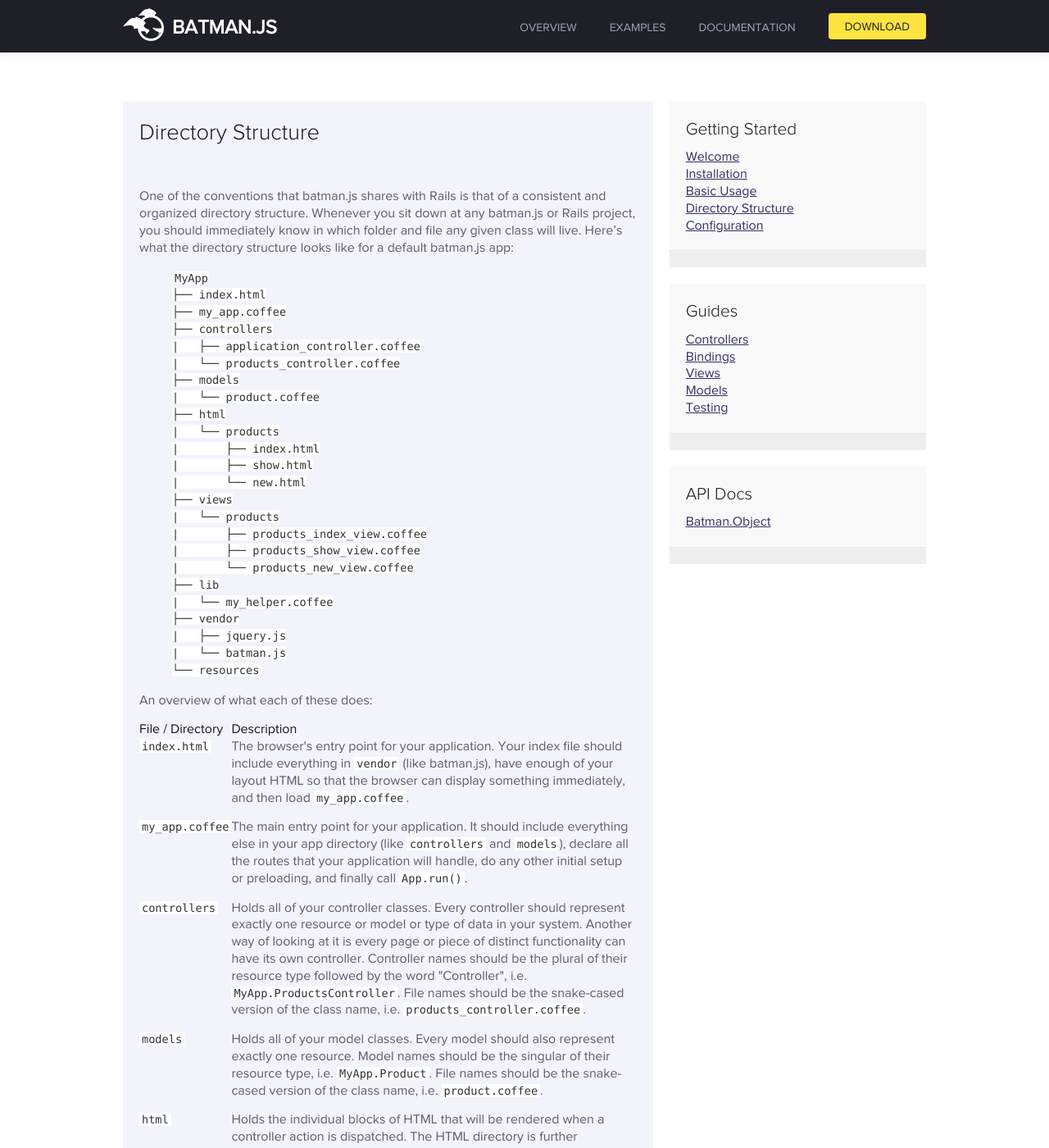
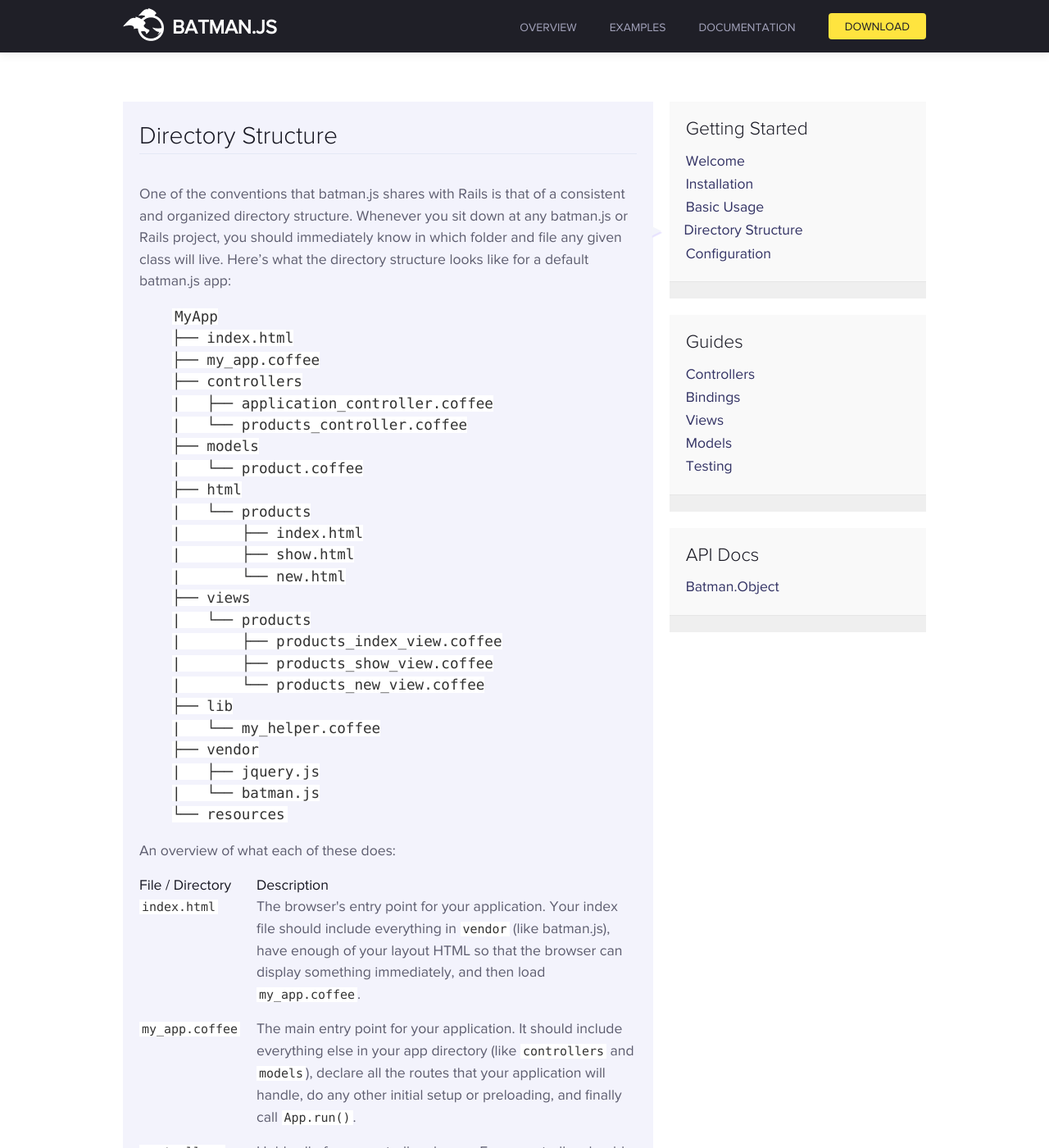
Before and after one commit to nickjs/batmanjs.org, a Jekyll site: the page built from docs/structure.md, in a window 1280 px wide and 1400 px high. Shown: the whole window at 82% size. Built offline with Jekyll 4.4.1, drawn with Linux system fonts in a browser that asks for light colours; nearby versions of some CDN libraries.

Commit message:
Styling tweaks. Everything is bigger and more glowy.

```diff
--- a/css/styles.css
+++ b/css/styles.css
@@ -37,7 +37,13 @@ p + p { margin: 0 0 .45em 0;}
 h1 { color: magenta; }
 
 h2, h3, h4, h5 { font-family: ProximaNovaLight; }
-h2 { font-size: 170%; margin-bottom: .5em;}
+h2 {
+  font-size: 170%;
+  margin-bottom: .5em;
+  margin-top: 1.3em;
+  padding-bottom: 8px;
+  border-bottom: 1px solid #E4E8F5;
+}
 h3 { font-size: 150%; margin-bottom: .5em; line-height: 1.3em; }
 h4 { font-size: 130%; margin-bottom: .5em; }
 h5 { font-size: 115%; margin-bottom: .5em; }
@@ -49,7 +55,7 @@ code {
   color: #333;
   padding: 0 3px;
   background: #fff;
-  font-size: 85%
+  font-size: 85%;
 }
 .code-highlight {
   background: #fff8d4;
@@ -64,6 +70,8 @@ code {
 div[class*="span"] {
   padding-left: 20px;
   float:left;
+  -webkit-box-sizing: border-box;
+  -moz-box-sizing: border-box;
   box-sizing: border-box;
 }
 .span1 {  width:4.1666667%; }
@@ -196,6 +204,8 @@ div[class*="span"] {
 .box {
   background: #f9f9f9;
   padding: 20px;
+  font-size: 1.1em;
+  line-height: 1.5em;
 }
 .box p { color: #5c5c6e; }
 .box-connected{
@@ -225,6 +235,33 @@ div[class*="span"] {
 .box-highlight-connected a:hover{ text-decoration: underline }
 .box.mh {
   min-height: 155px;
+}
+
+td + td > p, th + th {
+  padding-left: 20px;
+}
+
+.next, .prev {
+  background: #f8f8f8;
+  border-radius: 2px;
+  padding: 5px 10px;
+  box-shadow: 0 1px #cbcdd6;
+  font-size: 1.3em;
+  cursor: pointer;
+  -webkit-transition: background-color 0.2s ease-in;
+  -moz-transition: background-color 0.2s ease-in;
+  transition: background-color 0.2s ease-in;
+}
+
+.next:hover, .prev:hover {
+  text-decoration: none !important;
+  background: #fff;
+}
+
+.disabled, .disabled:hover {
+  color: #999;
+  background: #f3f3f9;
+  cursor: default;
 }
 
 /* lists */
@@ -285,6 +322,8 @@ div[class*="span"] {
   display: block;
   height: 64px;
   line-height: 67px;
+  -webkit-box-sizing: border-box;
+  -moz-box-sizing: border-box;
   box-sizing: border-box;
   text-align: center;
   padding: 0 20px;
@@ -313,8 +352,27 @@ div[class*="span"] {
 }
 
 .page-header{
-  margin-bottom: 50px;
+  margin-bottom: 35px;
 }
+
+.page-header h2 {
+  margin-top: 0.3em;
+}
+
+.box li a {
+  text-decoration: none;
+  line-height: 1.6em;
+}
+
+.current:before {
+  content: "▶";
+  margin-left: -42px;
+  font-size: 16px;
+  padding-right: 23px;
+  color: #f3f4fb;
+  text-shadow: 1px 2px 1px rgb(231, 226, 255);
+}
+
 
 /* homepage mega intro block */
 .intro {
@@ -373,7 +431,6 @@ div[class*="span"] {
 }
 
 /* Code Editor */
-
 .code-editor {
   /* background: #DEDEEB; */
   background: rgba(57, 57, 63, 0.67);
@@ -558,6 +615,8 @@ div[class*="span"] {
   padding: 6px;
   border: solid 1px #ddd;
   font-size: 16px;
+  -webkit-box-sizing: border-box;
+  -moz-box-sizing: border-box;
   box-sizing: border-box;
   font-family: ProximaNovaRegular;
   height: 32px;
--- a/css/syntax.css
+++ b/css/syntax.css
@@ -6,7 +6,13 @@ div.highlight {
 	padding: 9px;
 	margin-top: 10px;
 	margin-bottom: 25px;
+	box-shadow: inset 0px 0 3px #ccc;
+	border: 1px solid #C4B7D8;
+	font-size:
 }
+
+.highlight code { font-size: 100%; }
+
 div.highlight pre{
 	width: 100%;
 	overflow: auto;
```
